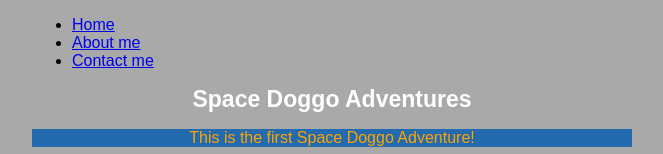
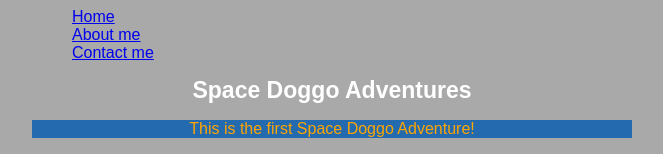
Before and after one commit to Fishbite/spacedoggo, a plain HTML site: page index.html in a window 1280 px wide. Shown: the top 154 px of the page, without its empty margins (308-971 px from the left). Drawn offline with Linux system fonts and the light colour scheme; grey boxes are pictures that could not be loaded.

Commit message:
removed bullets from navbar list

```diff
--- a/styles/style.css
+++ b/styles/style.css
@@ -7,6 +7,12 @@ body {
     display: block;
     margin: 0 auto;
     max-width: 600px;
+}
+
+ul {
+    display: block;
+    margin: 0 0;
+    list-style: none;
 }
 
   h1 {
```
